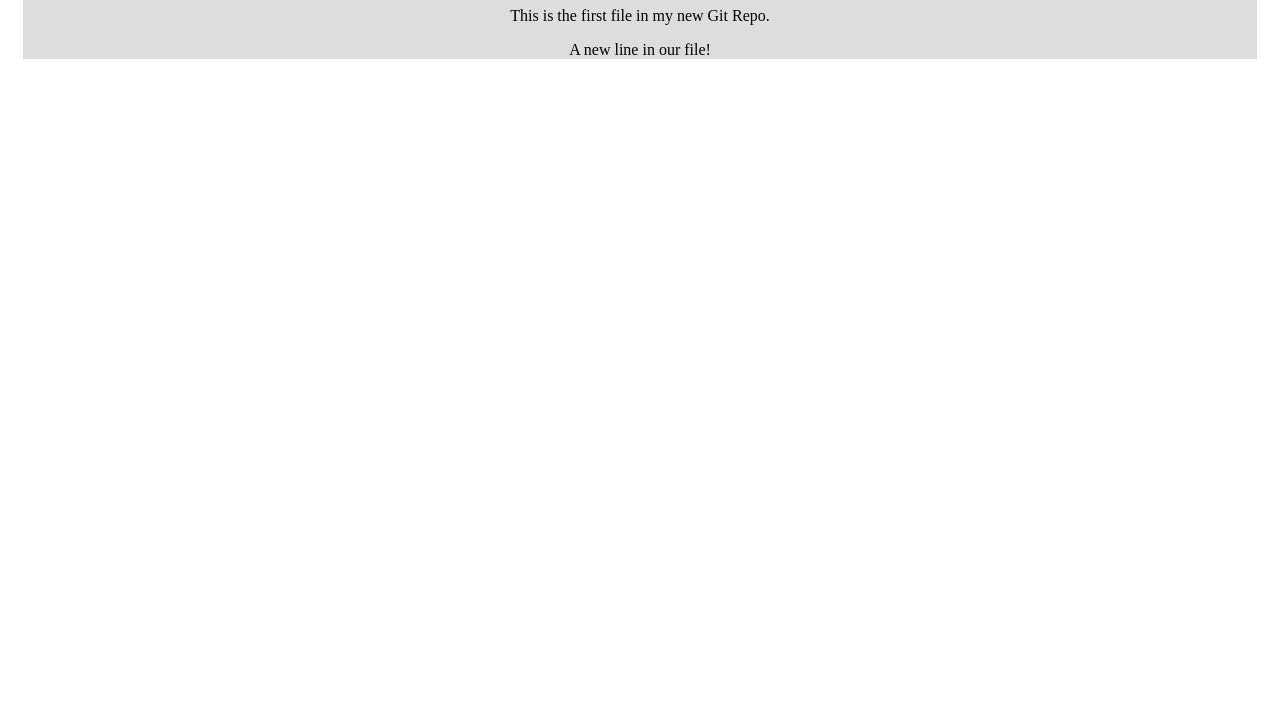
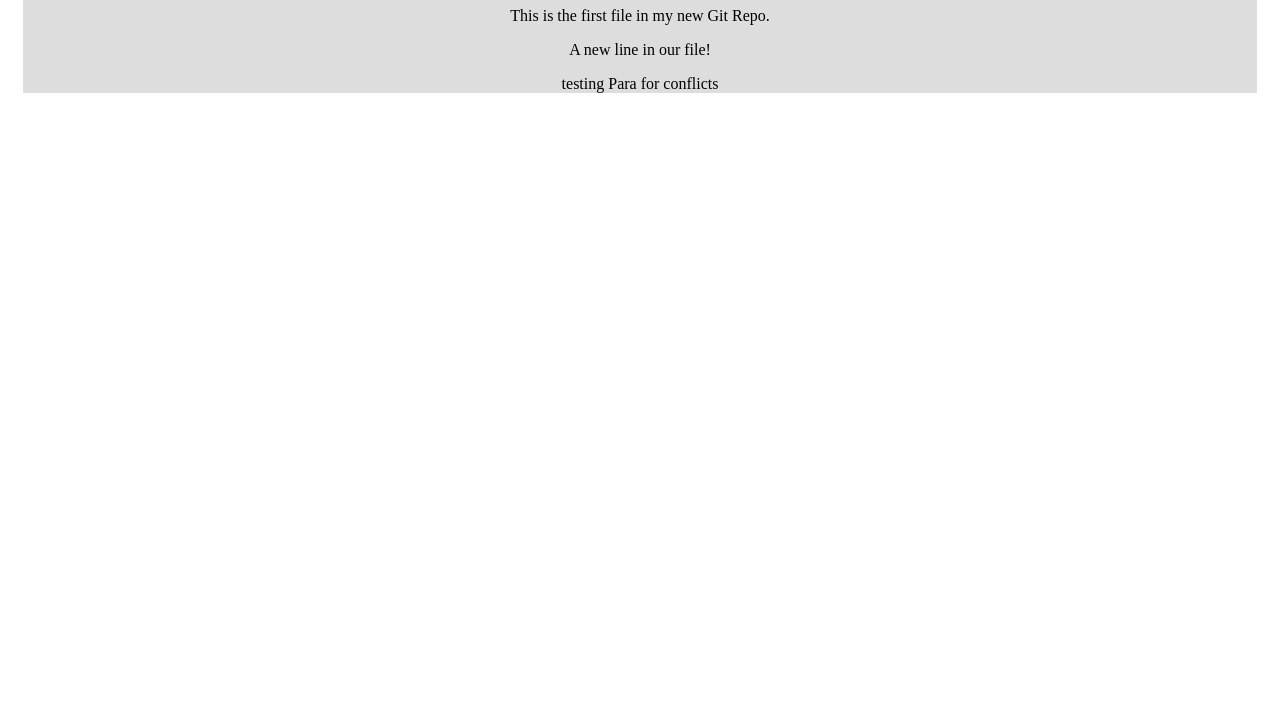
Before and after one commit to sumit-7000/test-repository, a plain HTML site: page index.html in a window 1280 px wide. Shown: the part 73-800 px from the top of the page. Drawn offline with Linux system fonts and the light colour scheme.

Commit message:
add para

```diff
--- a/index.html
+++ b/index.html
@@ -10,9 +10,10 @@
   <body>
     <div class="container ">
         <div class="bg-grey">
-            <h1>test git learning Lesson</h1>
+            <h1>test git learning Lesson </h1>
             <p>This is the first file in my new Git Repo.</p>
-            <p>A new line in our file!</p>
+            <p>A new line in our file! </p>
+            <p>testing Para for conflicts</p>
         </div>
     </div>
   </body>
```
